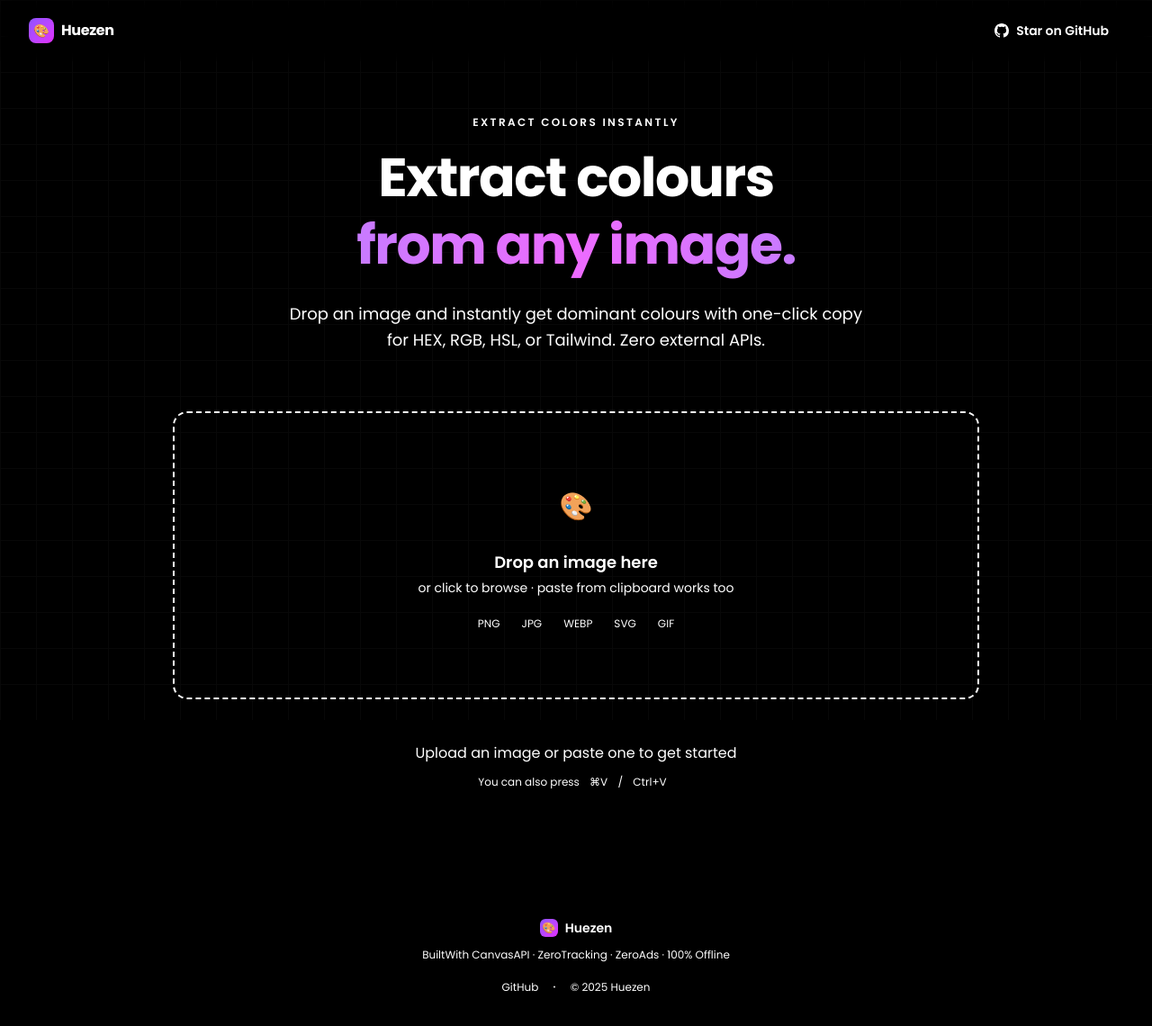
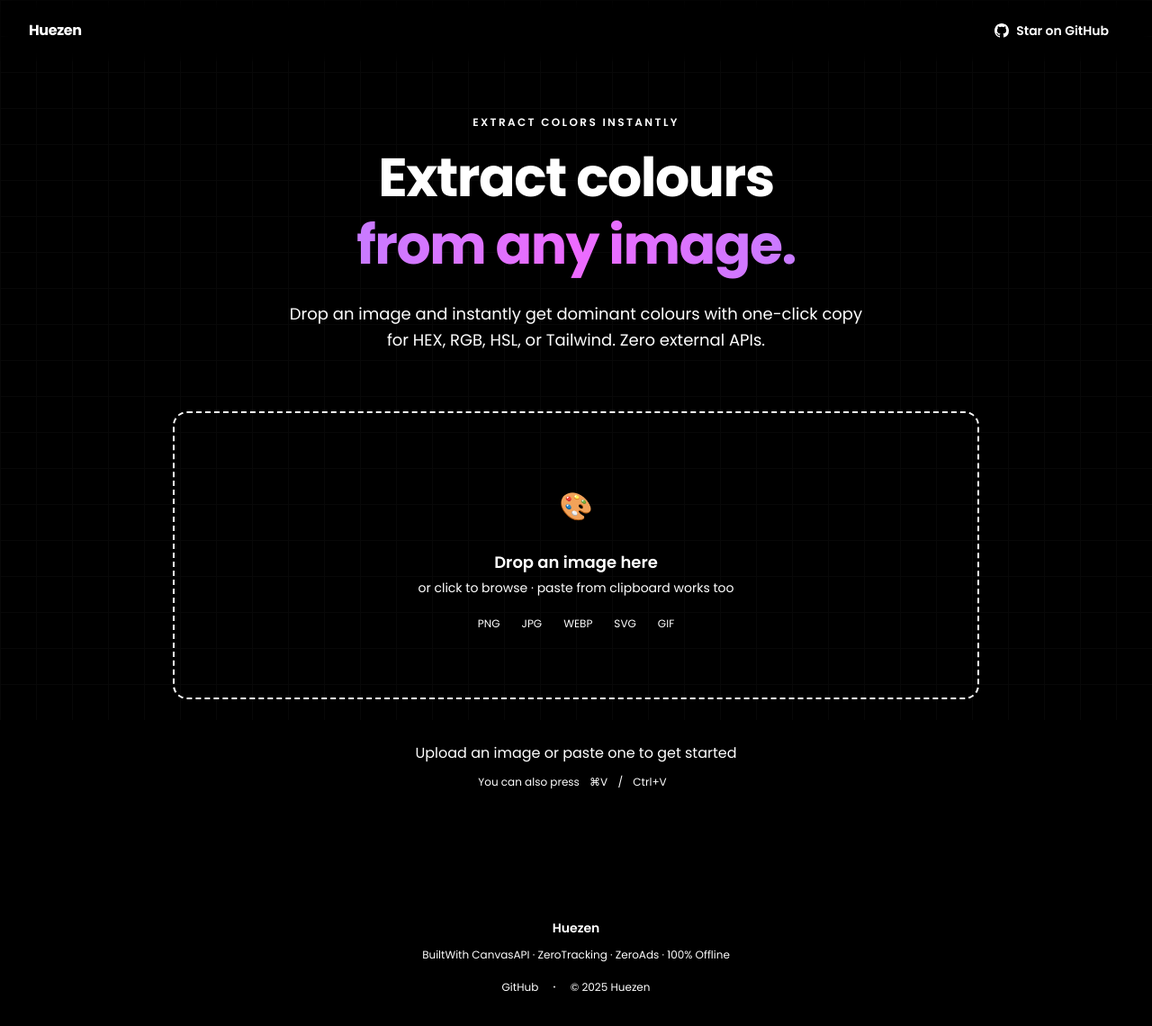
Before and after one commit to JesseJohn7/Huezen, a Next.js app: page / in a window 1280 px wide. Shown: the top 1140 px of the page at 90% size. Built offline with nearby package versions, Linux system fonts and the light colour scheme.

Commit message:
logo remove

```diff
--- a/components/ColorPalette.tsx
+++ b/components/ColorPalette.tsx
@@ -48,9 +48,6 @@
         <div className="max-w-7xl mx-auto px-4 sm:px-6 lg:px-8 py-4 flex items-center justify-between">
           {/* Logo — always visible */}
           <div className="flex items-center gap-2">
-            <div className="w-7 h-7 rounded-lg bg-gradient-to-br from-violet-500 to-fuchsia-500 flex items-center justify-center text-sm flex-shrink-0">
-              🎨
-            </div>
             <span className="text-base font-bold tracking-tight">Huezen</span>
           </div>
 
@@ -162,9 +159,6 @@
           <div className="max-w-6xl mx-auto mt-16 md:mt-24 pt-12">
             <div className="flex flex-col items-center gap-3">
               <div className="flex items-center gap-2">
-                <div className="w-5 h-5 rounded-md bg-gradient-to-br from-violet-500 to-fuchsia-500 flex items-center justify-center text-xs">
-                  🎨
-                </div>
                 <span className="text-[--text-primary] text-sm font-semibold">Huezen</span>
               </div>
               <p className="text-[--text-muted] text-xs font-mono text-center">
```
